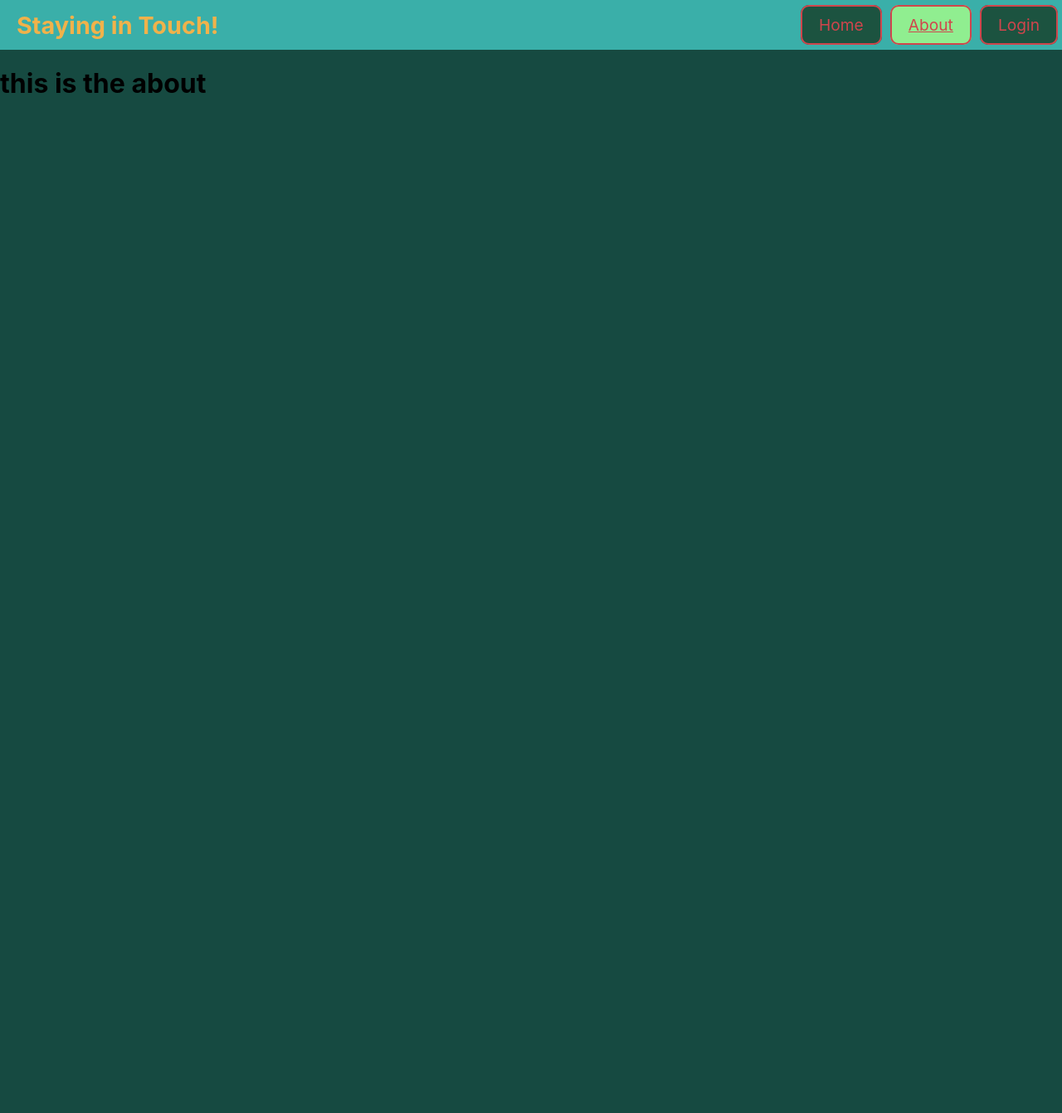
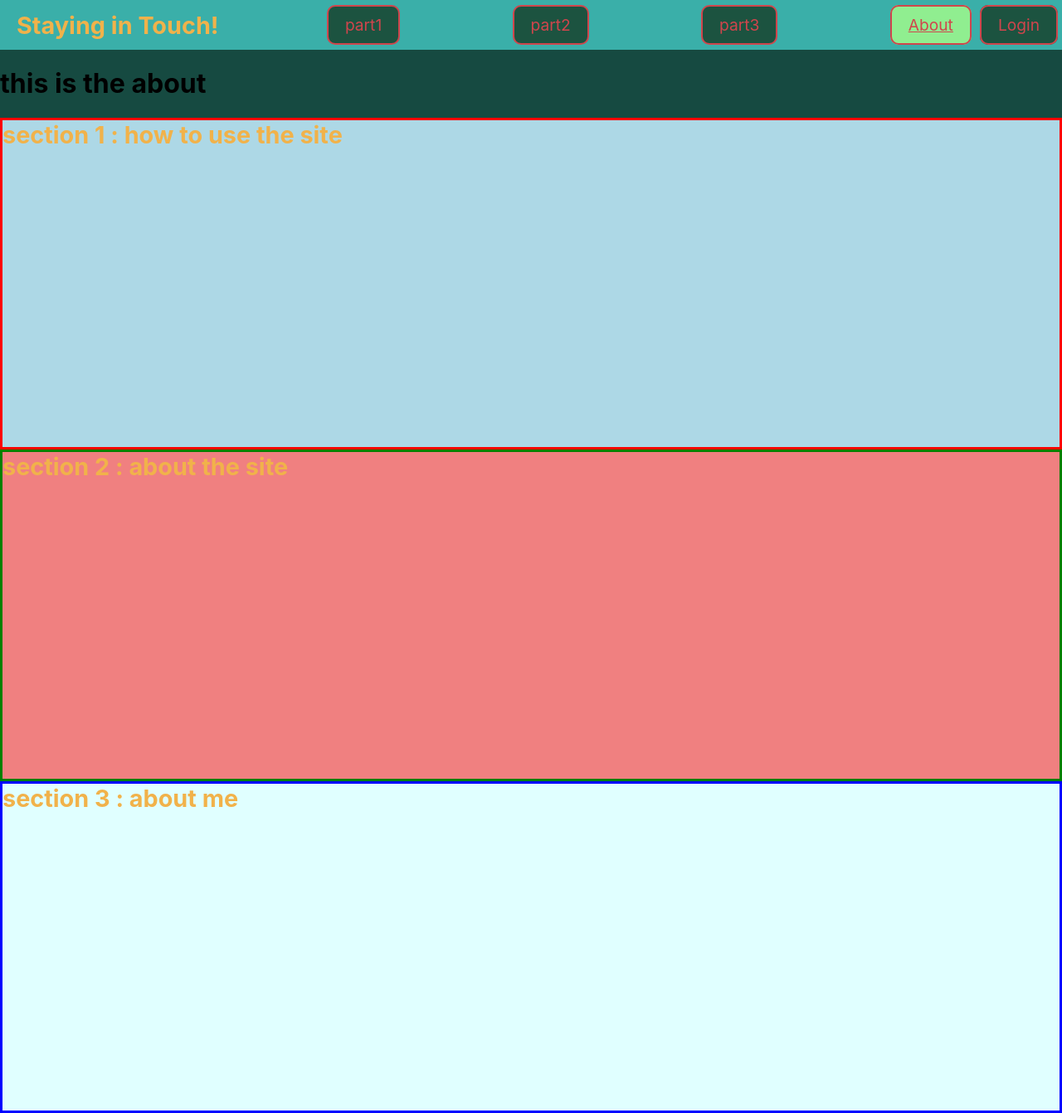
Before and after one commit to idomand/stayInTouch, a Next.js app: page /about in a window 1280 px wide. Shown: the whole page at 83% size. Before the commit the page ends 800 px from the top, so only its background shows below. Built offline with nearby package versions, Linux system fonts and the light colour scheme; no server answers.

Commit message:
basic nav link into about

```diff
--- a/Components/NavBar.jsx
+++ b/Components/NavBar.jsx
@@ -56,10 +56,16 @@ export default function NavBar() {
         <NavbarText>Staying in Touch!</NavbarText>
       )}
 
+      <NavLink href="/about#firstSection">part1</NavLink>
+      <NavLink href="/about#secondSection">part2</NavLink>
+      <NavLink href="/about#thirdSection">part3</NavLink>
+
       <ButtonWrapper>
-        <NavLink isActive={router.pathname == "/"} href="/">
-          Home
-        </NavLink>
+        {currentUser && (
+          <NavLink isActive={router.pathname == "/"} href="/">
+            Home
+          </NavLink>
+        )}
         <NavLink isActive={router.pathname == "/about"} href="/about">
           About
         </NavLink>
--- a/pages/about/index.jsx
+++ b/pages/about/index.jsx
@@ -1,10 +1,37 @@
 import React from "react";
 import Layout from "../../Components/Layout";
+import { H1 } from "../../Components/Common/Text.js";
+import styled from "styled-components";
+
+const FirstSection = styled.div`
+  height: 400px;
+  border: solid red;
+  background-color: lightblue;
+`;
+const SecondSection = styled.div`
+  height: 400px;
+  border: solid green;
+  background-color: lightcoral;
+`;
+const ThirdSection = styled.div`
+  height: 400px;
+  border: solid blue;
+  background-color: lightcyan;
+`;
 
 export default function About() {
   return (
     <Layout>
       <h1>this is the about</h1>
+      <FirstSection id="firstSection">
+        <H1>section 1 : how to use the site</H1>
+      </FirstSection>
+      <SecondSection id="secondSection">
+        <H1>section 2 : about the site</H1>
+      </SecondSection>
+      <ThirdSection id="thirdSection">
+        <H1>section 3 : about me</H1>
+      </ThirdSection>
     </Layout>
   );
 }
```
